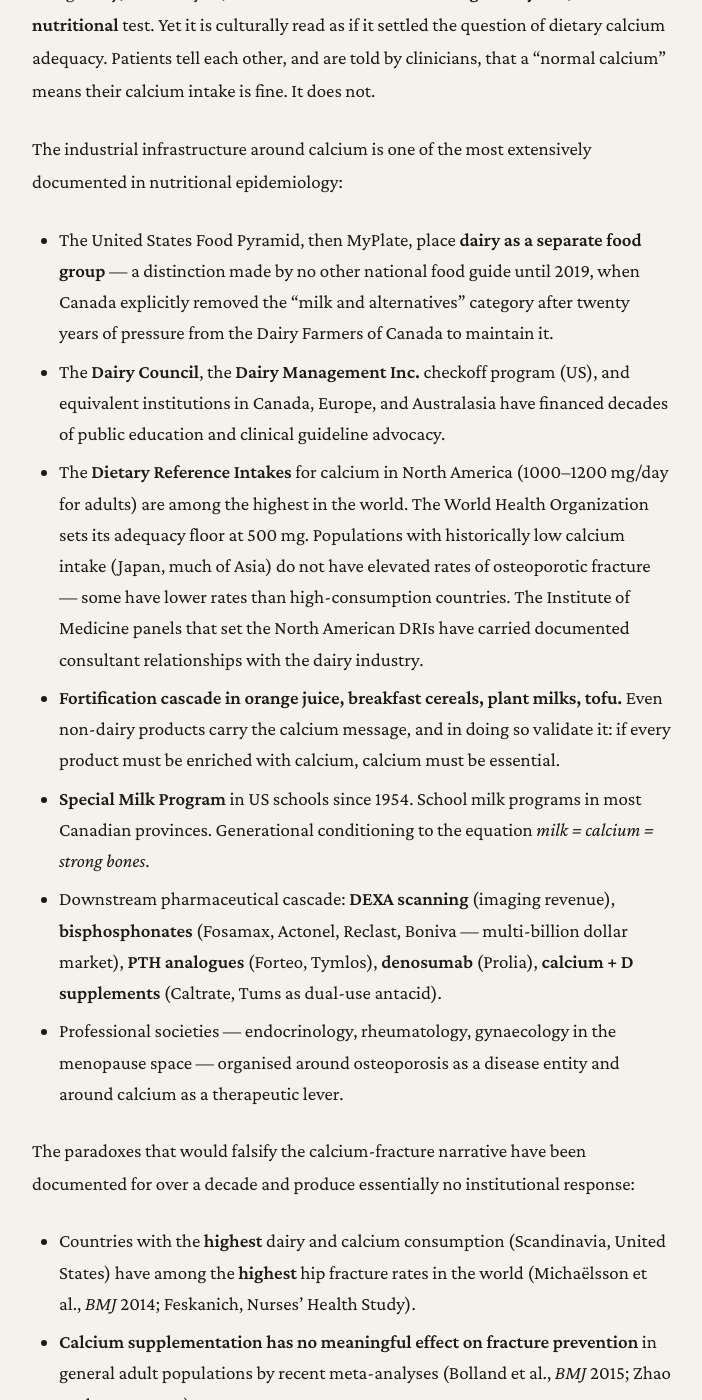
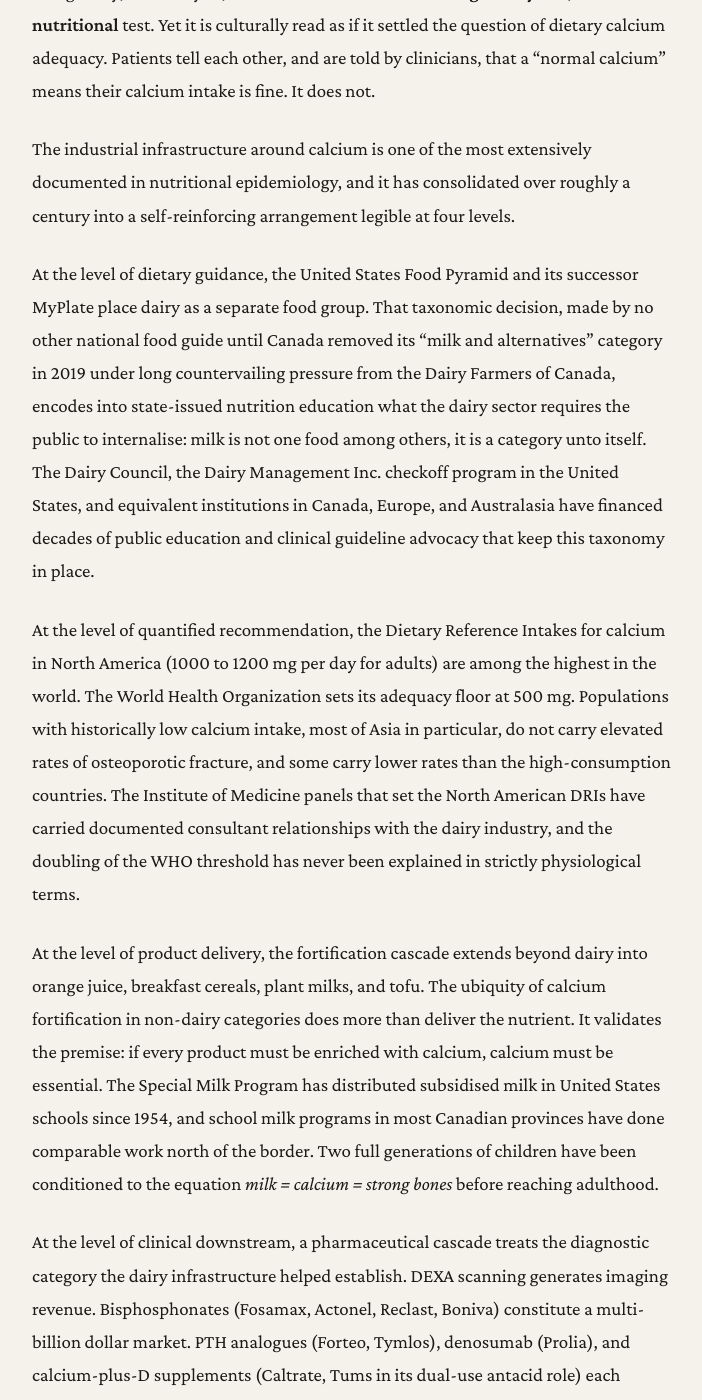
Before and after one commit to PerigGouanvic/physiological-rights, a Jekyll site: the page built from _critique/behind-every-test-an-industry.md, in a window 1280 px wide and 1400 px high, scrolled down 8246 px. Shown: the whole window, without its empty margins (122-824 px from the left). Built offline with Jekyll 4.4.1, drawn with Linux system fonts in a browser that asks for light colours; some of the changed text lies outside the part shown.

Commit message:
edit(critique): BEATI calcium — bullet list to prose
Section 4 industrial-infrastructure list rewritten as prose organised
across four institutional levels (dietary guidance, quantified
recommendation, product delivery, clinical downstream). Same content,
argumentative weight restored. Paradoxes bullet list kept as-is
(enumerated citations read better as list).

```diff
--- a/_critique/behind-every-test-an-industry.md
+++ b/_critique/behind-every-test-an-industry.md
@@ -92,15 +92,15 @@
 
 The test, therefore, is genuinely useful — but for a different clinical question: it detects primary hyperparathyroidism, hypoparathyroidism, hypercalcaemia of malignancy, tumour lysis, advanced renal disease. It is a **regulatory** test, not a **nutritional** test. Yet it is culturally read as if it settled the question of dietary calcium adequacy. Patients tell each other, and are told by clinicians, that a "normal calcium" means their calcium intake is fine. It does not.
 
-The industrial infrastructure around calcium is one of the most extensively documented in nutritional epidemiology:
+The industrial infrastructure around calcium is one of the most extensively documented in nutritional epidemiology, and it has consolidated over roughly a century into a self-reinforcing arrangement legible at four levels.
 
-- The United States Food Pyramid, then MyPlate, place **dairy as a separate food group** — a distinction made by no other national food guide until 2019, when Canada explicitly removed the "milk and alternatives" category after twenty years of pressure from the Dairy Farmers of Canada to maintain it.
-- The **Dairy Council**, the **Dairy Management Inc.** checkoff program (US), and equivalent institutions in Canada, Europe, and Australasia have financed decades of public education and clinical guideline advocacy.
-- The **Dietary Reference Intakes** for calcium in North America (1000–1200 mg/day for adults) are among the highest in the world. The World Health Organization sets its adequacy floor at 500 mg. Populations with historically low calcium intake (Japan, much of Asia) do not have elevated rates of osteoporotic fracture — some have lower rates than high-consumption countries. The Institute of Medicine panels that set the North American DRIs have carried documented consultant relationships with the dairy industry.
-- **Fortification cascade in orange juice, breakfast cereals, plant milks, tofu.** Even non-dairy products carry the calcium message, and in doing so validate it: if every product must be enriched with calcium, calcium must be essential.
-- **Special Milk Program** in US schools since 1954. School milk programs in most Canadian provinces. Generational conditioning to the equation *milk = calcium = strong bones*.
-- Downstream pharmaceutical cascade: **DEXA scanning** (imaging revenue), **bisphosphonates** (Fosamax, Actonel, Reclast, Boniva — multi-billion dollar market), **PTH analogues** (Forteo, Tymlos), **denosumab** (Prolia), **calcium + D supplements** (Caltrate, Tums as dual-use antacid).
-- Professional societies — endocrinology, rheumatology, gynaecology in the menopause space — organised around osteoporosis as a disease entity and around calcium as a therapeutic lever.
+At the level of dietary guidance, the United States Food Pyramid and its successor MyPlate place dairy as a separate food group. That taxonomic decision, made by no other national food guide until Canada removed its "milk and alternatives" category in 2019 under long countervailing pressure from the Dairy Farmers of Canada, encodes into state-issued nutrition education what the dairy sector requires the public to internalise: milk is not one food among others, it is a category unto itself. The Dairy Council, the Dairy Management Inc. checkoff program in the United States, and equivalent institutions in Canada, Europe, and Australasia have financed decades of public education and clinical guideline advocacy that keep this taxonomy in place.
+
+At the level of quantified recommendation, the Dietary Reference Intakes for calcium in North America (1000 to 1200 mg per day for adults) are among the highest in the world. The World Health Organization sets its adequacy floor at 500 mg. Populations with historically low calcium intake, most of Asia in particular, do not carry elevated rates of osteoporotic fracture, and some carry lower rates than the high-consumption countries. The Institute of Medicine panels that set the North American DRIs have carried documented consultant relationships with the dairy industry, and the doubling of the WHO threshold has never been explained in strictly physiological terms.
+
+At the level of product delivery, the fortification cascade extends beyond dairy into orange juice, breakfast cereals, plant milks, and tofu. The ubiquity of calcium fortification in non-dairy categories does more than deliver the nutrient. It validates the premise: if every product must be enriched with calcium, calcium must be essential. The Special Milk Program has distributed subsidised milk in United States schools since 1954, and school milk programs in most Canadian provinces have done comparable work north of the border. Two full generations of children have been conditioned to the equation *milk = calcium = strong bones* before reaching adulthood.
+
+At the level of clinical downstream, a pharmaceutical cascade treats the diagnostic category the dairy infrastructure helped establish. DEXA scanning generates imaging revenue. Bisphosphonates (Fosamax, Actonel, Reclast, Boniva) constitute a multi-billion dollar market. PTH analogues (Forteo, Tymlos), denosumab (Prolia), and calcium-plus-D supplements (Caltrate, Tums in its dual-use antacid role) each occupy their own segment. Professional societies in endocrinology, rheumatology, and gynaecology in the menopause space have organised themselves around osteoporosis as a disease entity and around calcium as a therapeutic lever, providing the professional constituency that makes the whole apparatus legible as medicine.
 
 The paradoxes that would falsify the calcium-fracture narrative have been documented for over a decade and produce essentially no institutional response:
 
```
